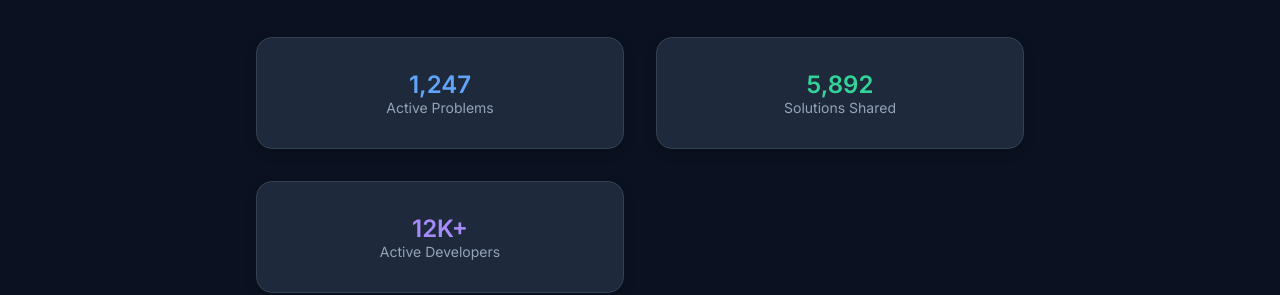
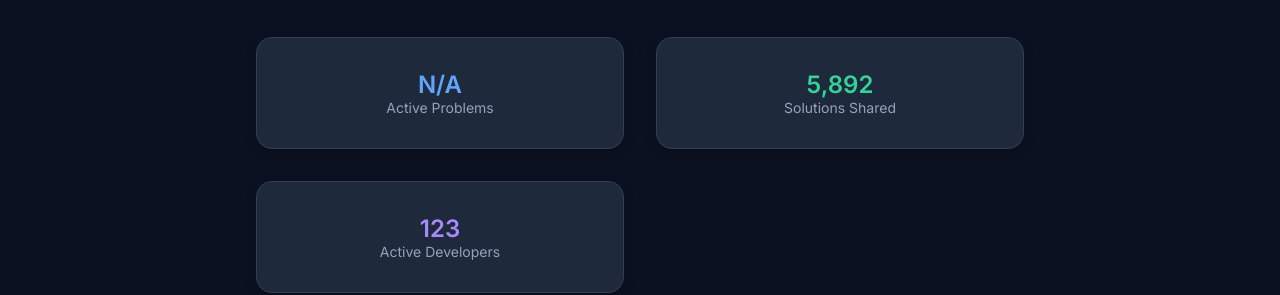
Before and after one commit to angelo-riv/devvy, a React (Create React App) app in the folder frontend/: page / in a window 1280 px wide. Shown: the part 286-581 px from the top of the page. Built offline with nearby package versions, Linux system fonts and the light colour scheme; no server answers.

Commit message:
questions count

```diff
--- a/frontend/src/pages/Home.js
+++ b/frontend/src/pages/Home.js
@@ -1,8 +1,16 @@
 // Home.jsx
-import React from 'react';
+import React, {useEffect} from 'react';
 import ProblemCard from '../components/ProblemCard';
 
 const Home = () => {
+  const [problemCount, setProblemCount] = React.useState(null);
+
+  useEffect(() => {
+    fetch("http://127.0.0.1:8000/questions/count")
+      .then(res => res.json())
+      .then(data => setProblemCount(data.count))
+      .catch(() => setProblemCount("N/A"));
+  }, []);
   const recentProblems = [
     {
       title: "Two Sum with Constraints",
@@ -50,7 +58,7 @@ const Home = () => {
 
         <div className="stats-grid">
           <div className="stat-card blue">
-            <div className="stat-number-blue" >1,247</div>
+            <div className="stat-number-blue" >{problemCount !== null ? problemCount : "..."}</div>
             <div className="stat-label">Active Problems</div>
           </div>
           <div className="stat-card green">
@@ -58,7 +66,7 @@ const Home = () => {
             <div className="stat-label">Solutions Shared</div>
           </div>
           <div className="stat-card purple">
-            <div className="stat-number-purple">12K+</div>
+            <div className="stat-number-purple">123</div>
             <div className="stat-label">Active Developers</div>
           </div>
         </div>
```
Also changed, not shown: 2 other files (tests, documents, lock files or other folders).
